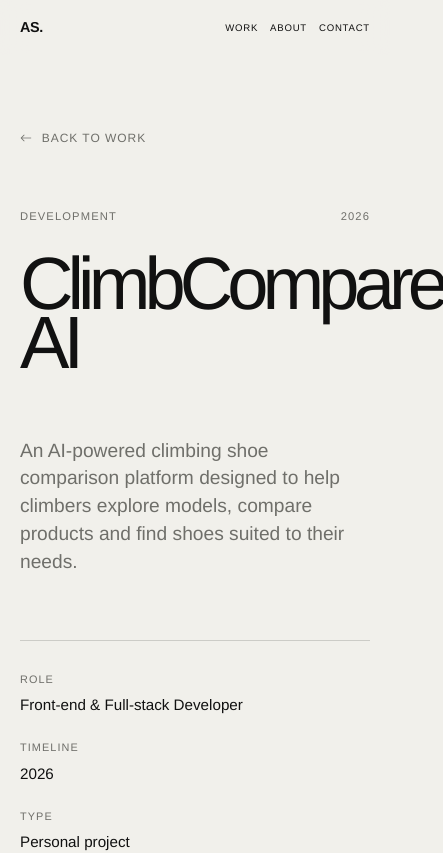
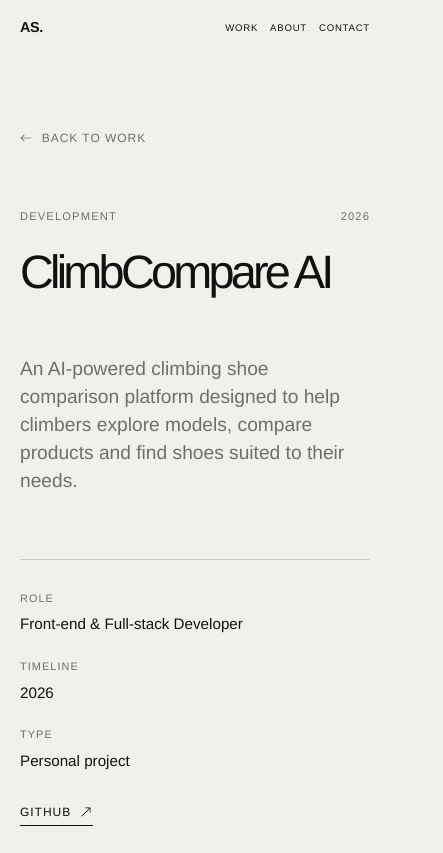
Before and after one commit to alessiaasmeraglia/portfolio, a React (Vite) app: page /projects/climbcompare-ai in a window 390 px wide. Shown: the top 853 px of the page, 443 px wide, since content can reach past the window. Built offline with nearby package versions, Linux system fonts and the light colour scheme.

Commit message:
Modificato scroll dei case study

```diff
--- a/src/index.css
+++ b/src/index.css
@@ -1960,7 +1960,7 @@ button:focus-visible {
     }
 
     .case-study__hero h1 {
-        font-size: clamp(4rem, 19vw, 7rem);
+        font-size: clamp(1rem, 12vw, 3rem);
     }
 
     .case-study__intro {
--- a/src/pages/ProjectPage.jsx
+++ b/src/pages/ProjectPage.jsx
@@ -9,6 +9,14 @@ function ProjectPage() {
     const triggerButtonRef = useRef(null);
 
     const project = projects.find((item) => item.slug === slug);
+
+    useEffect(() => {
+        window.scrollTo({
+            top: 0,
+            left: 0,
+            behavior: "instant",
+        });
+    }, [slug]);
 
     useEffect(() => {
         if (project) {
@@ -72,7 +80,7 @@ function ProjectPage() {
                     <span>{project.year}</span>
                 </div>
 
-                <h1>{project.title}</h1>
+                <h1 className="case-study__title">{project.title}</h1>
                 <p className="case-study__intro">{project.description}</p>
 
                 <div className="case-study__project-info">
@@ -236,8 +244,8 @@ function ProjectPage() {
                             <figure
                                 key={screenshot.src}
                                 className={`case-study__screenshot ${index === 0
-                                        ? "case-study__screenshot--large"
-                                        : ""
+                                    ? "case-study__screenshot--large"
+                                    : ""
                                     }`}
                             >
                                 <div className="case-study__screenshot-image">
```
